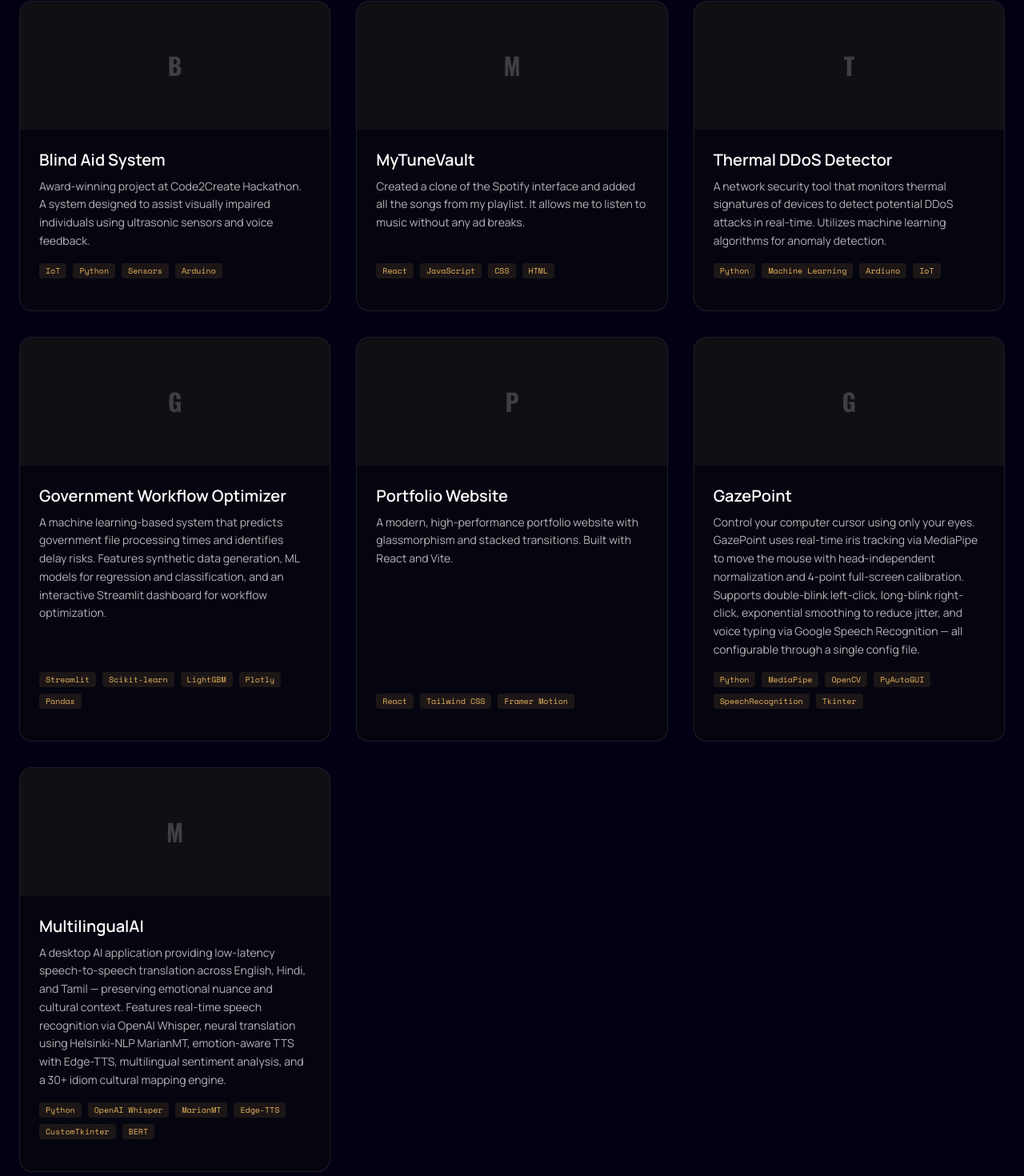
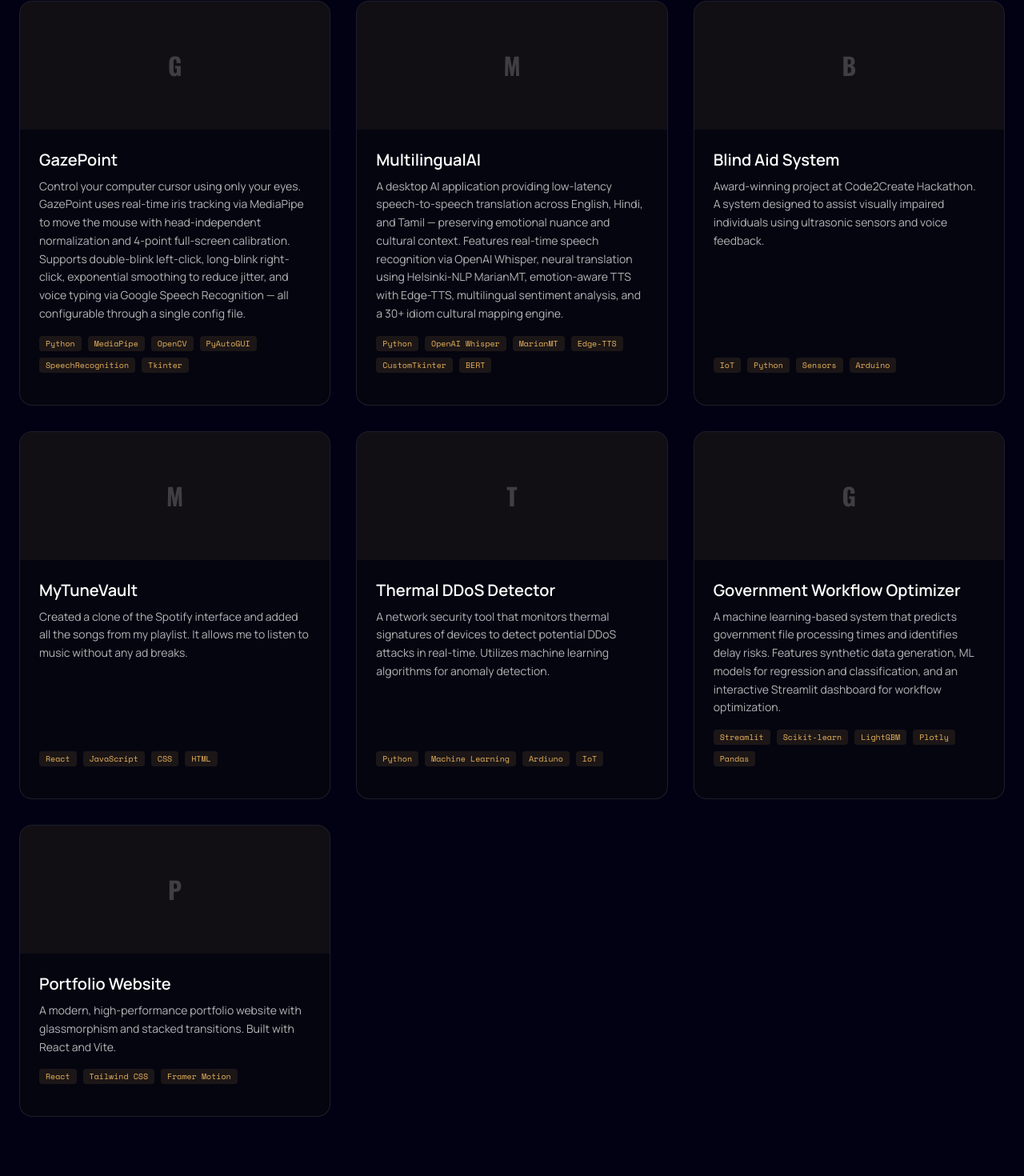
Before and after one commit to parth-garg01/Profile, a React (Vite) app: page / in a window 1280 px wide. Shown: the part 4581-6051 px from the top of the page at 80% size. Built offline with nearby package versions, Linux system fonts and the light colour scheme.

Commit message:
Addition of projects in index.js
Removed duplicate project entries for GazePoint and MultilingualAI.

```diff
--- a/src/data/index.js
+++ b/src/data/index.js
@@ -114,6 +114,18 @@ export const profileData = {
         { name: "Arduino", category: "Technical" },
     ],
     projects: [
+         {
+            title: "GazePoint",
+            description: "Control your computer cursor using only your eyes. GazePoint uses real-time iris tracking via MediaPipe to move the mouse with head-independent normalization and 4-point full-screen calibration. Supports double-blink left-click, long-blink right-click, exponential smoothing to reduce jitter, and voice typing via Google Speech Recognition — all configurable through a single config file.",
+            tech: ["Python", "MediaPipe", "OpenCV", "PyAutoGUI", "SpeechRecognition", "Tkinter"],
+            link: "#"
+        },
+         {
+            title: "MultilingualAI",
+            description: "A desktop AI application providing low-latency speech-to-speech translation across English, Hindi, and Tamil — preserving emotional nuance and cultural context. Features real-time speech recognition via OpenAI Whisper, neural translation using Helsinki-NLP MarianMT, emotion-aware TTS with Edge-TTS, multilingual sentiment analysis, and a 30+ idiom cultural mapping engine.",
+            tech: ["Python", "OpenAI Whisper", "MarianMT", "Edge-TTS", "CustomTkinter", "BERT"],
+            link: "#"
+        },
         {
             title: "Blind Aid System",
             description: "Award-winning project at Code2Create Hackathon. A system designed to assist visually impaired individuals using ultrasonic sensors and voice feedback.",
@@ -143,19 +155,9 @@ export const profileData = {
             description: "A modern, high-performance portfolio website with glassmorphism and stacked transitions. Built with React and Vite.",
             tech: ["React", "Tailwind CSS", "Framer Motion"],
             link: "#"
-        },
-        {
-            title: "GazePoint",
-            description: "Control your computer cursor using only your eyes. GazePoint uses real-time iris tracking via MediaPipe to move the mouse with head-independent normalization and 4-point full-screen calibration. Supports double-blink left-click, long-blink right-click, exponential smoothing to reduce jitter, and voice typing via Google Speech Recognition — all configurable through a single config file.",
-            tech: ["Python", "MediaPipe", "OpenCV", "PyAutoGUI", "SpeechRecognition", "Tkinter"],
-            link: "#"
-        },
-        {
-            title: "MultilingualAI",
-            description: "A desktop AI application providing low-latency speech-to-speech translation across English, Hindi, and Tamil — preserving emotional nuance and cultural context. Features real-time speech recognition via OpenAI Whisper, neural translation using Helsinki-NLP MarianMT, emotion-aware TTS with Edge-TTS, multilingual sentiment analysis, and a 30+ idiom cultural mapping engine.",
-            tech: ["Python", "OpenAI Whisper", "MarianMT", "Edge-TTS", "CustomTkinter", "BERT"],
-            link: "#"
         }
+
+
     ],
     hobbies: [
         { name: "Coding", icon: "Code" },
```
